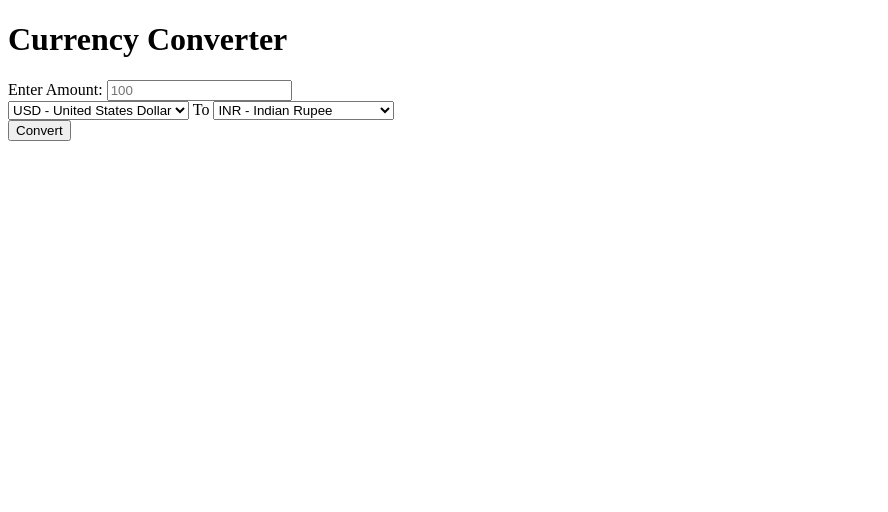
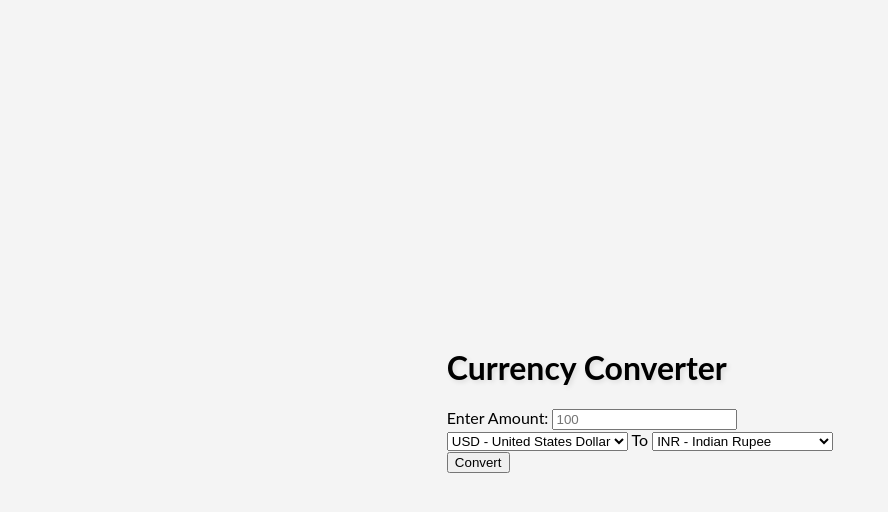
Before and after one commit to amol-rathod-147/Amol-Currency-Converter, a plain HTML site: page index.html in a window 1280 px wide. Shown: the whole page, without its empty margins (0-888 px from the left). Drawn offline with Linux system fonts and the light colour scheme.

Commit message:
Applied Lato font, background color, text shadow, and center-aligned content

```diff
--- a/index.html
+++ b/index.html
@@ -4,6 +4,7 @@
     <meta charset="UTF-8">
     <meta name="viewport" content="width=device-width, initial-scale=1.0">
     <title>Currency Converter</title>
+    <link rel="stylesheet" href="style.css">
 </head>
 <body>
     <div class="container">
--- /dev/null
+++ b/style.css
@@ -0,0 +1,15 @@
+body {
+    font-family: 'Lato', sans-serif;
+    background-color: #f4f4f4;
+    margin: 0;
+    padding: 0;
+    display: flex;
+    justify-content: center;
+    align-items: center;
+    height: 100vh;
+    /* text-align: center; */
+  }
+
+  h1 {
+    text-shadow: 2px 2px 5px rgba(0, 0, 0, 0.1);
+  }
```
